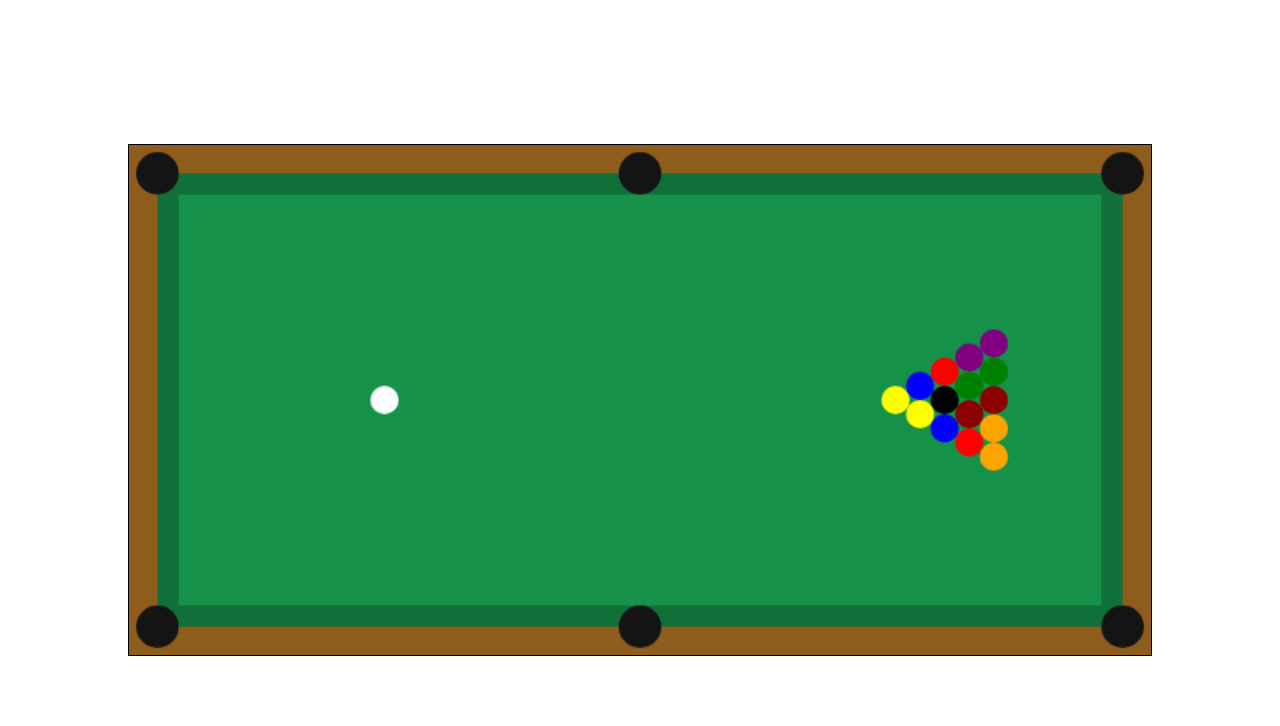
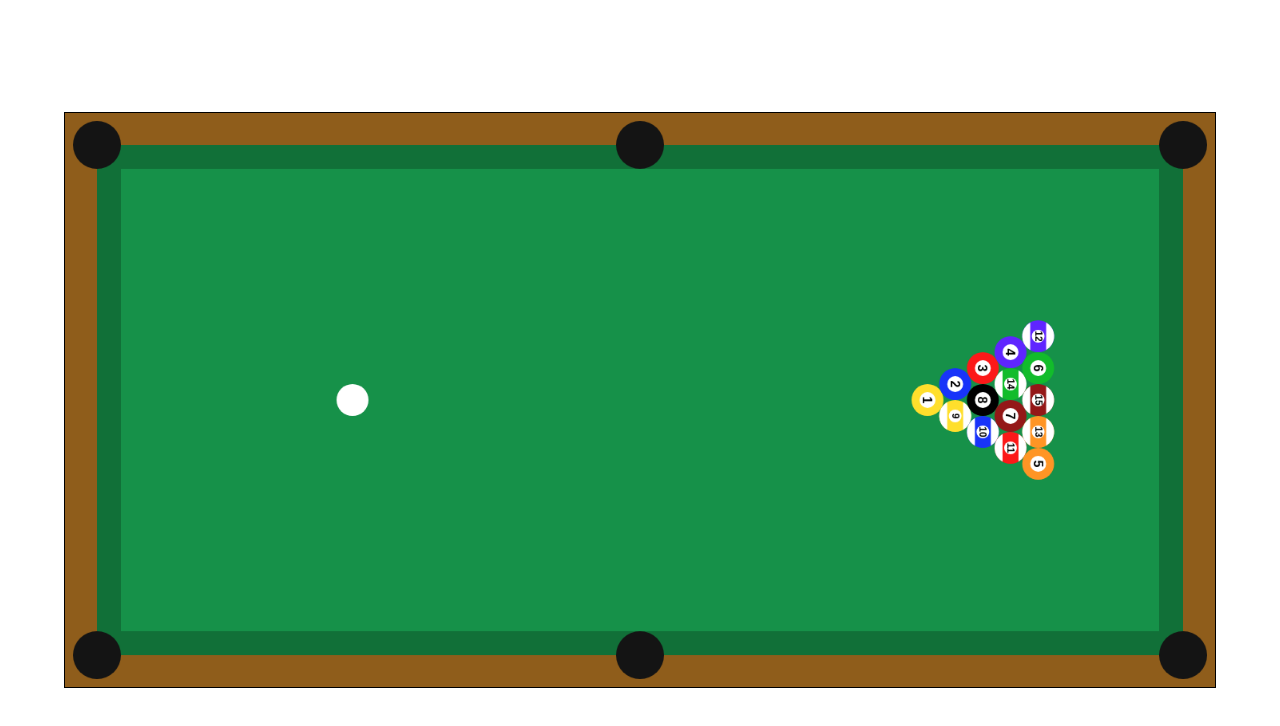
Before and after one commit to zwiq123/Billiard, a plain HTML site: page index.html in a window 1280 px wide. Drawn offline with Linux system fonts and the light colour scheme.

Commit message:
added ball colors and numbers

```diff
--- a/index.html
+++ b/index.html
@@ -6,7 +6,7 @@
         <meta name="author" content="Juliusz Żwirek">
         <title>8-ball pool</title>
         <link rel="stylesheet" href="style.css">
-        <script src="src/script.js" type="module" defer></script>
+        <script src="src/game.js" type="module" defer></script>
     </head>
     <body>
         <div id="billard-table"></div>
--- a/src/ball.js
+++ b/src/ball.js
@@ -12,25 +12,25 @@ export class Ball{
         switch(this.number){
             case 1:
             case 9:
-                return "yellow";
+                return "rgb(255, 223, 44)";
             case 2:
             case 10:
-                return "blue";
+                return "rgb(24, 51, 249)";
             case 3:
             case 11:
-                return "red";
+                return "rgb(252, 25, 25)";
             case 4:
             case 12:
-                return "purple";
+                return "rgb(95, 37, 255)";
             case 5:
             case 13:
-                return "orange";
+                return "rgb(255, 149, 37)";
             case 6:
             case 14:
-                return "green";
+                return "rgb(18, 188, 43)";
             case 7:
             case 15:
-                return "darkred";
+                return "rgb(148, 24, 24)";
             case 8:
                 return "black";
             default:
--- /dev/null
+++ b/src/game.js
@@ -0,0 +1,82 @@
+import {Ball} from "./ball.js";
+import { Position, Vector } from "./utils.js";
+import { VisualManager } from "./visualManager.js";
+
+class Game{
+    constructor(containerName){
+        this.WIDTH = 1440;
+        this.HEIGHT = this.WIDTH/2;
+        this.BORDERWIDTH = 40;
+        this.HOLERADIUS = 30;
+        this.BALLRADIUS = 20;
+        this.balls = [];
+
+        this.mainContainer = document.querySelector('#'+containerName);
+        this.createCanvases();
+        this.styleContainers();
+        this.visual.drawTable();
+        this.createBalls();
+        this.drawBalls();
+    }
+
+    styleContainers(){
+        this.mainContainer.id = "mainContainer";
+    }
+
+    createBalls(){
+        this.balls.push(new Ball(new Position(this.WIDTH/4, this.HEIGHT/2)));
+        const ballNumbers = [
+            [1],
+            [9,2],
+            [10,8,3],
+            [11,7,14,4],
+            [5,13,15,6,12]
+        ];
+
+        const ballPositions = [];
+        ballPositions.push([new Position(this.WIDTH/4*3, this.HEIGHT/2)]);
+        for(let i=1;i<ballNumbers.length;i++){
+            ballPositions.push([]);
+            for(let j=0;j<ballNumbers[i].length;j++){
+                if(j != ballNumbers[i-1].length){
+                    ballPositions[i].push(new Position(
+                        ballPositions[i-1][j].x + this.BALLRADIUS*Math.sqrt(3),
+                        ballPositions[i-1][j].y + this.BALLRADIUS
+                    ));
+                }else{
+                    ballPositions[i].push(new Position(
+                        ballPositions[i-1][j-1].x + this.BALLRADIUS*Math.sqrt(3),
+                        ballPositions[i-1][j-1].y - this.BALLRADIUS
+                    ));
+                }
+            }
+        }
+
+        for(let i=0;i<ballPositions.length;i++){
+            for(let j=0;j<ballPositions[i].length;j++){
+                this.balls.push(new Ball(ballPositions[i][j], ballNumbers[i][j]));
+            }
+        }
+    }
+
+    drawBalls(){
+        for(const ball of this.balls){
+            this.visual.drawBall(ball)
+        }
+    }
+
+    createCanvases(){
+        const tableCanvas = document.createElement('canvas');
+        tableCanvas.width = this.WIDTH;
+        tableCanvas.height = this.HEIGHT;
+        tableCanvas.style.width = "100%";
+        tableCanvas.style.height = "100%";
+        this.tableCTX = tableCanvas.getContext('2d');
+        this.mainContainer.appendChild(tableCanvas);
+        this.visual = new VisualManager(this);
+    }
+}
+
+window.addEventListener("load", ()=>{
+    new Game("billard-table");
+})
--- a/src/utils.js
+++ b/src/utils.js
@@ -11,3 +11,7 @@ export class Vector{
         this.y = y;
     }
 }
+
+export function degreesToRadians(degrees){
+    return degrees * Math.PI / 180;
+}
--- a/src/visualManager.js
+++ b/src/visualManager.js
@@ -38,11 +38,65 @@ export class VisualManager{
         this.ctx.closePath();
     }
 
+
+
     drawBall(ball){
         this.ctx.fillStyle = ball.color;
+
         this.ctx.beginPath();
         this.ctx.arc(ball.position.x, ball.position.y, this.game.BALLRADIUS, 0, 2*Math.PI);
         this.ctx.fill();
         this.ctx.closePath();
+        this.ctx.fillStyle = "white"
+
+        if(ball.number){
+            const textString = `${ball.number}`;
+            if(ball.side == "filled" || ball.number == 8){
+                this.ctx.beginPath();
+                this.ctx.arc(ball.position.x, ball.position.y, this.game.BALLRADIUS/2, 0, 2*Math.PI);
+                this.ctx.fill();
+                this.ctx.closePath();
+
+                this.ctx.save();
+                this.ctx.fillStyle = "black";
+                this.ctx.font = `bold ${this.game.BALLRADIUS*0.8}px Arial`;
+                this.ctx.translate(ball.position.x, ball.position.y);
+                this.ctx.rotate(Math.PI/2);
+                const textSize = this.ctx.measureText(textString);
+                this.ctx.fillText(`${ball.number}`, -(textSize.width/2), 6);
+                this.ctx.restore();
+            }else if(ball.side == "half-filled"){
+                this.ctx.beginPath();
+                this.ctx.arc(ball.position.x, ball.position.y, this.game.BALLRADIUS/2.5, 0, 2*Math.PI);
+                this.ctx.fill();
+                this.ctx.closePath();
+
+                this.ctx.beginPath();
+                this.ctx.arc(ball.position.x, ball.position.y, this.game.BALLRADIUS, degreesToRadians(300), degreesToRadians(60));
+                this.ctx.fill();
+                this.ctx.closePath();
+
+                this.ctx.beginPath();
+                this.ctx.arc(ball.position.x, ball.position.y, this.game.BALLRADIUS, degreesToRadians(120), degreesToRadians(240));
+                this.ctx.fill();
+                this.ctx.closePath();
+
+                this.ctx.save();
+                this.ctx.fillStyle = "black";
+                this.ctx.font = `bold ${this.game.BALLRADIUS*0.6}px Arial`;
+                const textSize = this.ctx.measureText(textString);
+                this.ctx.translate(ball.position.x, ball.position.y);
+                this.ctx.rotate(Math.PI/2);
+                this.ctx.fillText(`${ball.number}`, -(textSize.width/2), 4);
+                this.ctx.restore();
+            }
+
+
+        }
+
     }
 }
+
+function degreesToRadians(degrees){
+    return degrees * Math.PI / 180;
+}
--- a/style.css
+++ b/style.css
@@ -16,8 +16,8 @@ canvas{
 }
 
 #mainContainer{
-    width: 80vmax;
-    height: 40vmax;
+    width: 90vmax;
+    height: 45vmax;
     min-width: 600px;
     min-height: 300px;
 }
@@ -26,7 +26,7 @@ canvas{
     #mainContainer{
         width: 80vmin;
         height: 40vmin;
-        transform: rotate(90deg);
+        transform: rotate(-90deg);
     }
 }
 
```
